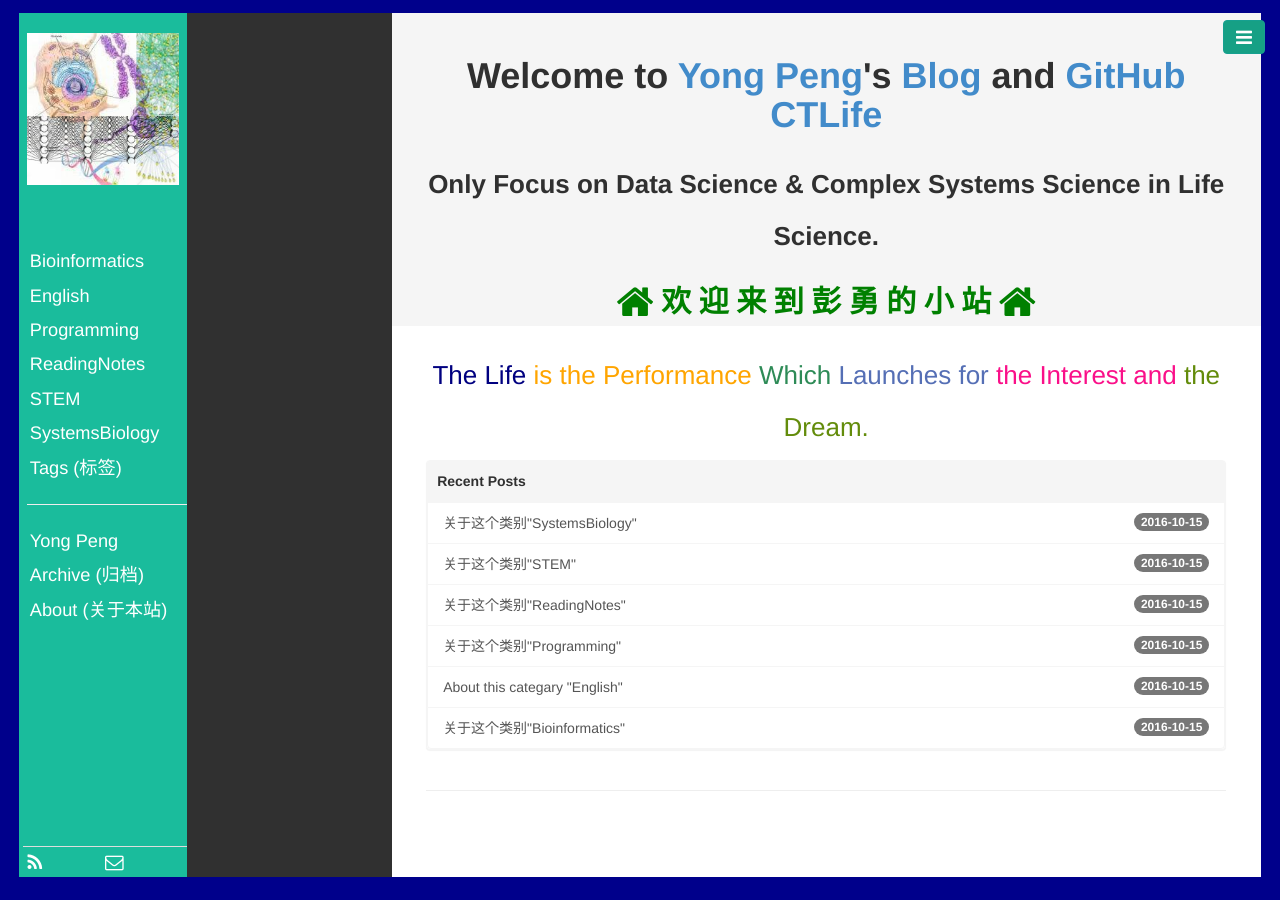
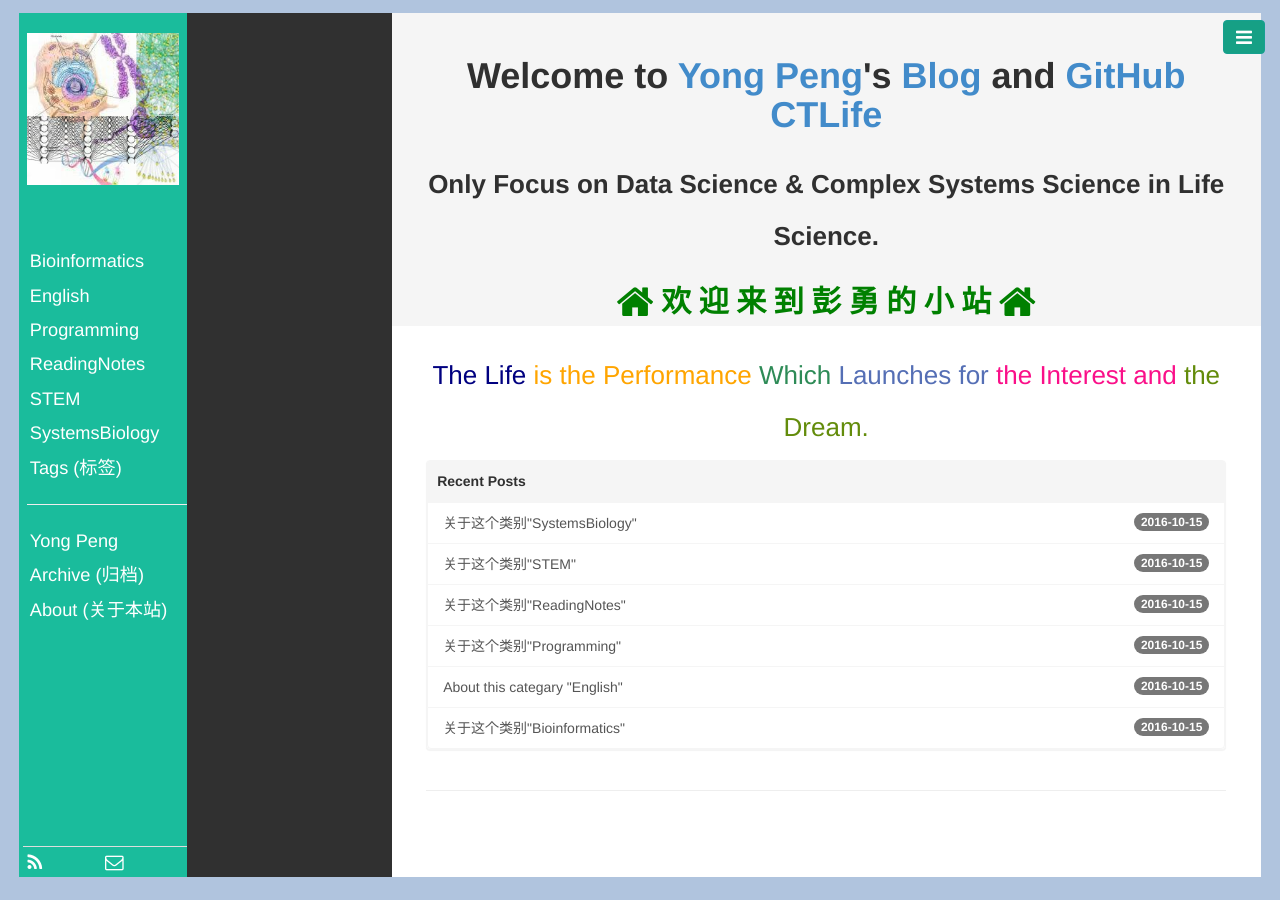
Before and after one commit to CTLife/CTLife.github.io, a Jekyll site: the page built from index.html, in a window 1280 px wide. Built offline with Jekyll 4.4.1, drawn with Linux system fonts in a browser that asks for light colours; Markdown is read by kramdown in place of the engine named in the settings; the list of posts is cut into pages by our own code.

Commit message:
Update base.css

```diff
--- a/public/css/base.css
+++ b/public/css/base.css
@@ -8,7 +8,7 @@ body, html {
   margin: 0%;
   height: 100%;
   overflow: auto;
-  background-color: #00008B;
+  background-color: #B0C4DE;
 }
 .row {
   height: 100%;
```
